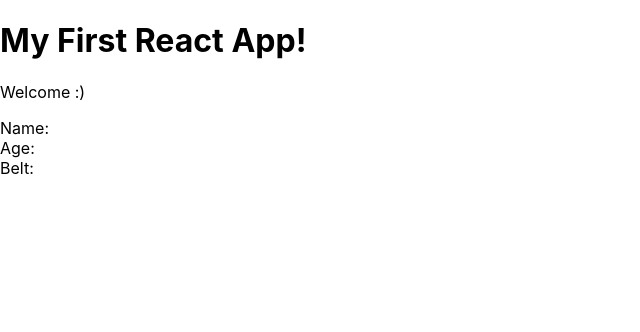
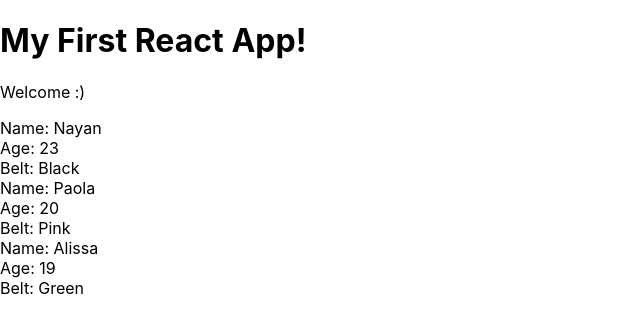
Before and after one commit to tanzirulnayan/Hello-ReactJS, a React (Create React App) app: page / in a window 1280 px wide. Shown: the top 332 px of the page, without its empty margins (0-640 px from the left). Built offline with nearby package versions, Linux system fonts and the light colour scheme.

Commit message:
Update Ninjas.js
prop list

```diff
--- a/src/Ninjas.js
+++ b/src/Ninjas.js
@@ -2,13 +2,20 @@
 
 class Ninjas extends  Component{
     render() {
-        // console.log(this.props);
-        const { name, age, belt } = this.props;
+        const { ninjas } = this.props;
+        const ninjaList = ninjas.map(ninja => {
+            return(
+                <div className="ninja" key={ ninja.id }>
+                    <div>Name: { ninja.name } </div>
+                    <div>Age: { ninja.age } </div>
+                    <div>Belt: { ninja.belt } </div>
+                </div>
+            )
+        });
+
         return(
-            <div className="ninja">
-                <div>Name: { name } </div>
-                <div>Age: { age } </div>
-                <div>Belt: { belt } </div>
+            <div className="ninja-list">
+                { ninjaList }
             </div>
         );
     }
```
